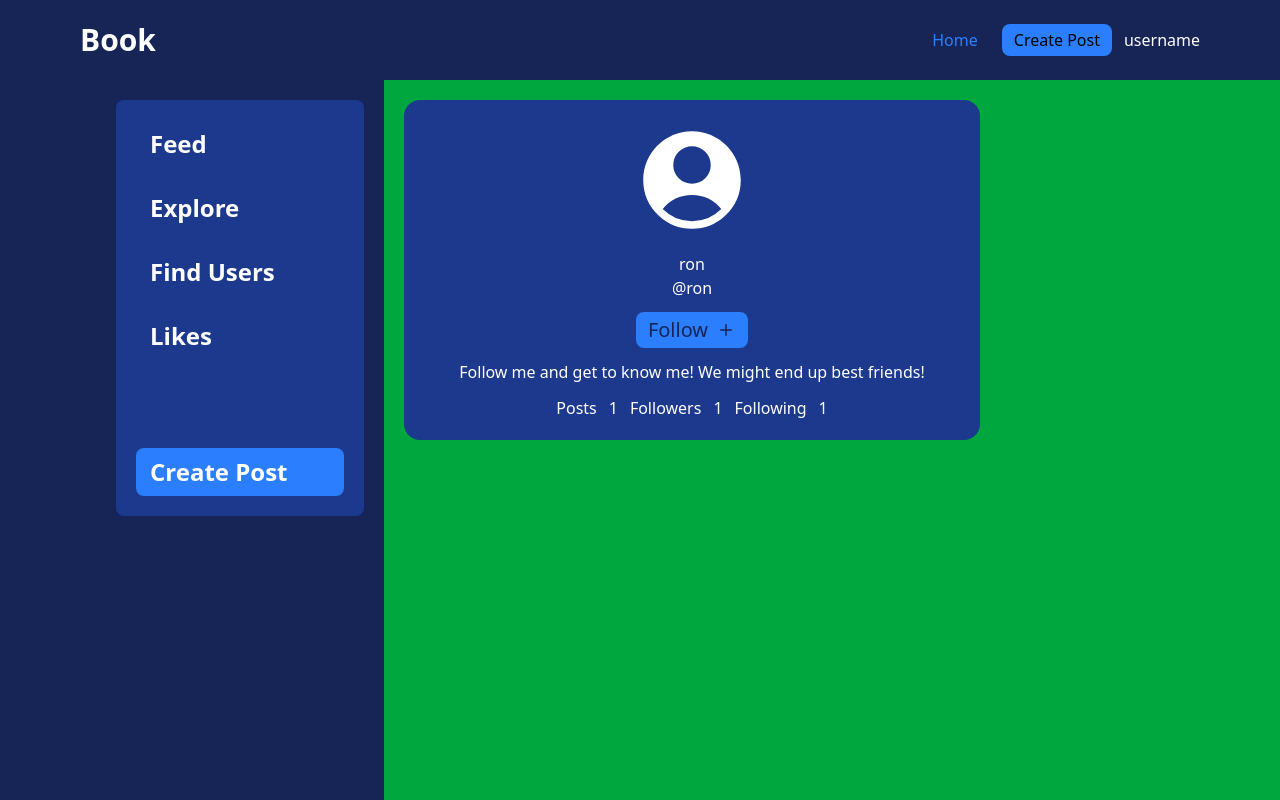
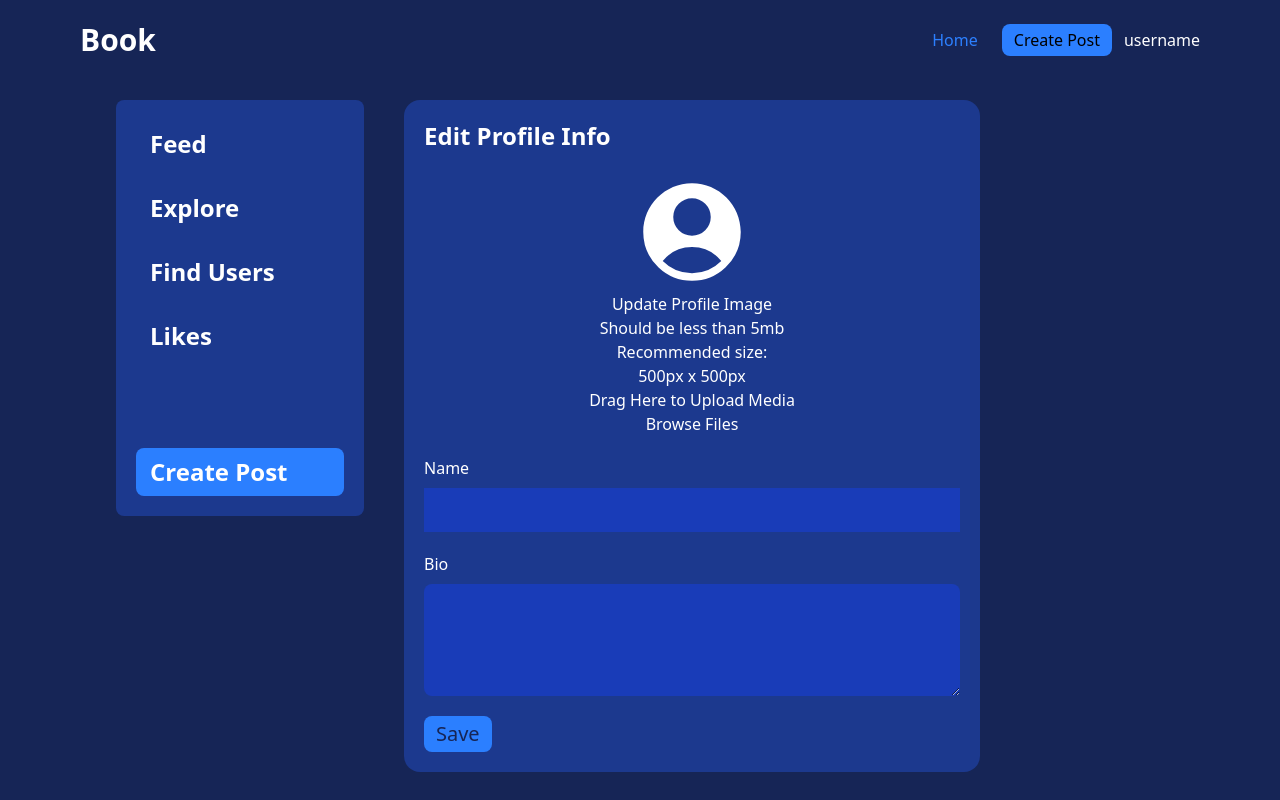
Before and after one commit to JyrexRonaldo/odin-book, a React (Vite) app in the folder frontend/: page / in a window 1280 px wide. Shown: the top 800 px of the page. Built offline with nearby package versions, Linux system fonts and the light colour scheme.

Commit message:
Improve user components spacing

```diff
--- a/frontend/src/components/App/App.jsx
+++ b/frontend/src/components/App/App.jsx
@@ -4,7 +4,7 @@ function App() {
     return (
         <>
             <div className="grid min-h-screen grid-rows-[auto_1fr] bg-blue-950">
-                <nav className="mx-auto flex h-20 w-full max-w-6xl items-center justify-between z-10 px-4">
+                <nav className="z-10 mx-auto flex h-20 w-full max-w-6xl items-center justify-between px-4">
                     <h1 className="text-3xl font-bold text-white">Book</h1>
                     <div className="flex gap-3">
                         <button className="cursor-pointer rounded-lg px-3 py-1 text-blue-500 hover:underline hover:underline-offset-4 max-md:hidden">
@@ -32,11 +32,11 @@ function App() {
                             </button>
                         </div>
                     </div>
-                    <div className="flex h-full w-full col-span-2 items-start max-lg:justify-center justify-start p-5 bg-green-600">
+                    <div className="col-span-2 flex h-full w-full items-start justify-start pb-30 p-5 max-lg:justify-center">
                         <Outlet />
                     </div>
                 </div>
-                <div className="fixed min-h-24 w-full bottom-0 overflow-hidden lg:hidden">
+                <div className="fixed bottom-0 min-h-24 w-full overflow-hidden lg:hidden">
                     <div className="flex min-h-24 w-full items-center justify-between self-end overflow-hidden bg-blue-800/30 px-5 backdrop-blur-md *:size-16 *:cursor-pointer *:rounded-[50%] *:bg-blue-500">
                         <button></button>
                         <button></button>
--- a/frontend/src/components/ErrorPage/ErrorPage.jsx
+++ b/frontend/src/components/ErrorPage/ErrorPage.jsx
@@ -2,7 +2,7 @@ import { Link } from 'react-router-dom'
 
 function ErrorPage() {
     return (
-        <div className="mt-52 flex flex-col items-center justify-center">
+        <div className="mt-52 flex flex-col text-white items-center justify-center">
             <h1>Oh no, this route doesn&#039;t exist!</h1>
             <Link to="/">
                 You can go back to the home page by clicking here, though!
--- a/frontend/src/components/PostListComponent/PostListComponent.jsx
+++ b/frontend/src/components/PostListComponent/PostListComponent.jsx
@@ -26,7 +26,7 @@ function PostListComponent() {
     }
 
     return (
-        <div className="flex w-full max-w-xl flex-col gap-5 self-start rounded-lg lg:min-w-md">
+        <div className="flex w-full max-w-xl flex-col gap-5 rounded-lg lg:min-w-md">
             <nav className="flex gap-2.5">
                 <button
                     onClick={handleSelect}
@@ -56,8 +56,6 @@ function PostListComponent() {
                 <PostComponent />
                 <PostComponent />
                 <PostComponent />
-
-
             </div>
         </div>
     )
--- a/frontend/src/components/UserCard/UserCard.jsx
+++ b/frontend/src/components/UserCard/UserCard.jsx
@@ -1,6 +1,6 @@
 function UserCard() {
     return (
-        <div className="flex h-auto w-full max-w-72 flex-col items-center gap-2 rounded-xl bg-blue-900 p-3 text-center text-white">
+        <div className="flex h-auto w-full max-w-80 flex-col items-center gap-2 rounded-xl bg-blue-900 p-5 text-center text-white">
             <img src="" alt="" />
             <svg
                 xmlns="http://www.w3.org/2000/svg"
--- a/frontend/src/components/UserList/UserList.jsx
+++ b/frontend/src/components/UserList/UserList.jsx
@@ -2,8 +2,8 @@ import UserCard from '../UserCard/UserCard'
 
 function UserList() {
     return (
-        <div className="mt-12 flex w-full max-w-2xl flex-col items-center gap-5 self-start text-white">
-            <div className="flex w-80 justify-center rounded-lg bg-blue-900 p-3">
+        <div className="flex w-full max-w-2xl flex-col items-center gap-5 self-start text-white">
+            <div className="flex w-80 justify-center rounded-lg p-3 bg-blue-900">
                 <input
                     className="mr-3 w-full bg-blue-900"
                     type="search"
@@ -24,7 +24,7 @@ function UserList() {
                     />
                 </svg>
             </div>
-            <div className="flex w-full flex-wrap justify-center gap-5 lg:min-w-149 ">
+            <div className="flex w-full flex-wrap justify-center gap-8 lg:min-w-149">
                 <UserCard />
                 <UserCard />
                 <UserCard />
--- a/frontend/src/components/UserProfile/UserProfile.jsx
+++ b/frontend/src/components/UserProfile/UserProfile.jsx
@@ -2,8 +2,8 @@ import PostComponent from '../PostComponent/PostComponent'
 
 function UserProfile() {
     return (
-        <div className=" flex w-full max-w-xl flex-col gap-10 self-start text-white *:rounded-2xl *:bg-blue-900 *:p-5">
-            <div className="flex flex-col gap-5">
+        <div className="flex w-full max-w-xl flex-col gap-10 text-white">
+            <div className="flex flex-col gap-5 rounded-2xl bg-blue-900 p-5">
                 <div className="flex flex-col items-center gap-3 text-center">
                     {/* <img src="" alt="" /> */}
                     <div>
@@ -24,7 +24,7 @@ function UserProfile() {
                         <p>ron</p>
                         <p>@ron</p>
                     </div>
-                    <button className="flex cursor-pointer items-center gap-2 rounded-lg bg-blue-500 px-3 py-1 text-xl text-blue-950 hover:bg-blue-600 focus:bg-blue-600 active:bg-blue-600">
+                    <button className="flex cursor-pointer items-center gap-2 rounded-lg bg-blue-500 px-3 py-1 text-xl text-blue-950 hover:bg-blue-600 active:bg-blue-600">
                         Follow
                         <svg
                             xmlns="http://www.w3.org/2000/svg"
@@ -52,8 +52,10 @@ function UserProfile() {
                     </div>
                 </div>
             </div>
-            <div className='empty:hidden'>
-                {/* <PostComponent /> */}
+            <div className="flex flex-col gap-8 empty:hidden">
+                <PostComponent />
+                <PostComponent />
+                <PostComponent />
             </div>
         </div>
     )
--- a/frontend/src/routes.jsx
+++ b/frontend/src/routes.jsx
@@ -12,7 +12,7 @@ const routes = [
     {
         path: '/',
         element: <App />,
-        children: [{ index: true, element: <UserProfile /> }],
+        children: [{ index: true, element: <AccountEdit /> }],
         errorElement: <ErrorPage />,
     },
     { path: '/login', element: <LoginPage /> },
```
